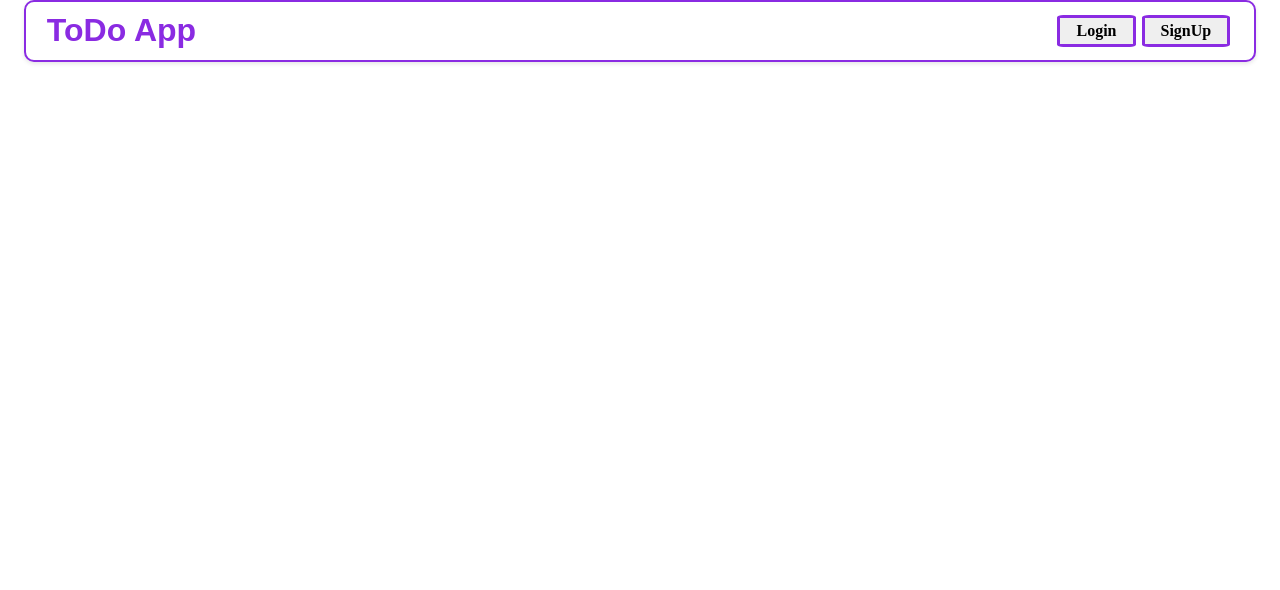
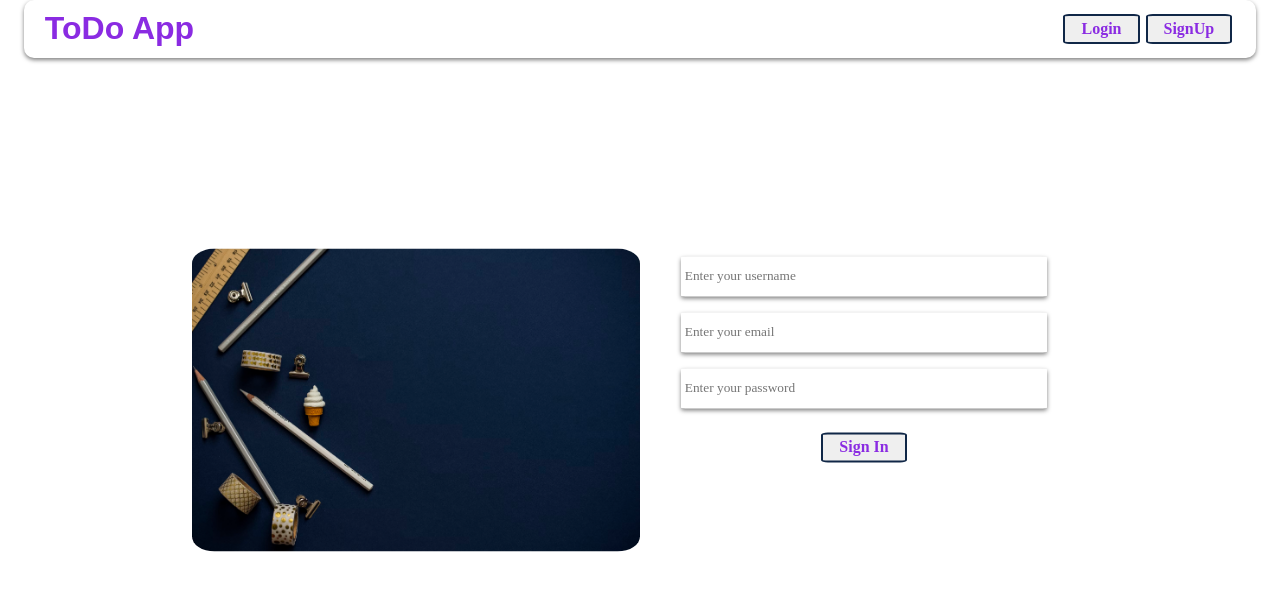
Before and after one commit to mahi25soni/NewToDo-frontend, a React (Vite) app: page / in a window 1280 px wide. Shown: the top 590 px of the page. Built offline with nearby package versions, Linux system fonts and the light colour scheme.

Commit message:
Sign Up page done

```diff
--- a/src/App.jsx
+++ b/src/App.jsx
@@ -1,15 +1,15 @@
 import { useState } from 'react'
-import reactLogo from './assets/react.svg'
-import viteLogo from '/vite.svg'
 import {BrowserRouter, Routes, Route} from 'react-router-dom'
 import './App.css'
 import Navbar from './components/Navbar/Navbar'
+import Signup from './components/Auth/Signup'
 
 function App() {
 
   return (
     <BrowserRouter>
     <Navbar></Navbar>
+    <Signup></Signup>
     <Routes>
 
     </Routes>
--- /dev/null
+++ b/src/components/Auth/Auth.css
@@ -0,0 +1,40 @@
+.main-box {
+    position: absolute;
+    width: 70%;
+    left: 50%;
+    top : 50%;
+    transform: translate(-50%, -50%);
+
+    display: flex;
+    padding: 0.5rem;
+}
+
+.main-box div {
+    /* border : 2px solid red; */
+    width: 50%;
+    text-align: center;
+    border-radius: 5%;
+}
+
+#lend_image {
+    width: 100%;
+    height: 100%;
+    border-radius: 5%;
+}
+
+input {
+    width: 80%;
+    margin: 0.5rem 0;
+    height: 2rem;
+    outline: none;
+    border: none;
+    border-radius: 2%;
+    padding: 0.25rem;
+    box-shadow: 0 2px 4px rgba(0, 0, 0, 0.5);
+    font-family: cursive;
+
+}
+
+input:focus {
+    outline: 2px solid rgb(16, 39, 71);
+}
--- /dev/null
+++ b/src/components/Auth/Signup.jsx
@@ -0,0 +1,32 @@
+import React from 'react'
+import './Auth.css'
+import lendpage from '../../assets/photu.png'
+export default function Signup() {
+  return (
+    <div className='main-box'>
+        <div>
+            <img src={lendpage} alt="" id="lend_image" />
+        </div>
+
+        <div>
+            <form action="" style={{
+                display : "flex",
+                flexDirection : "column",
+                alignItems : "center"
+            }}>
+                <input type="text" name="username" id="" placeholder='Enter your username'/>
+
+                <input type="text" name="email" id="" placeholder='Enter your email'/>
+
+                <input type="text" name="password" id="" placeholder='Enter your password'/>
+
+                <button style={{
+                    marginTop : "1rem"
+                }}>Sign In</button>
+            </form>
+        </div>
+
+
+    </div>
+  )
+}
--- a/src/components/Navbar/Navbar.css
+++ b/src/components/Navbar/Navbar.css
@@ -1,6 +1,5 @@
 #navbar {
-    position: sticky;
-    top: 0;
+
     height: 1rem;
     padding: 1.3rem;
     display: flex;
@@ -8,9 +7,8 @@
     justify-content: space-between;
     align-items: center;
 
-    border: 2px solid blueviolet;
     border-radius: 10px;
-    box-shadow: 0 2px 4px rgba(0, 0, 0, 0.1);
+    box-shadow: 0 2px 4px rgba(0, 0, 0, 0.5);
     position: sticky;
     background-color: white;
 }
--- a/src/components/buttons/Button.css
+++ b/src/components/buttons/Button.css
@@ -1,15 +1,19 @@
 button {
-    border: 3px solid blueviolet;
     border-radius: 8%;
     padding : 0.25rem 1rem;
-    color: black;
     cursor: pointer;
     font-size: 1rem;
     font-weight: bold;
     font-family: cursive;
+    color : blueviolet;
+    border: 2px solid rgb(16, 39, 71);
+
+
+
 }
 
 button:hover {
     background-color: blueviolet;
     color: white;
+    border: none;
 }
--- a/src/index.css
+++ b/src/index.css
@@ -1,4 +1,5 @@
 body {
     margin:  0 1.5rem;
     padding: 0;
+    height: 100%;
 }
```
Also changed, not shown: src/components/Auth/Login.jsx (added, +7 -0 lines), src/assets/photu.png (added).
